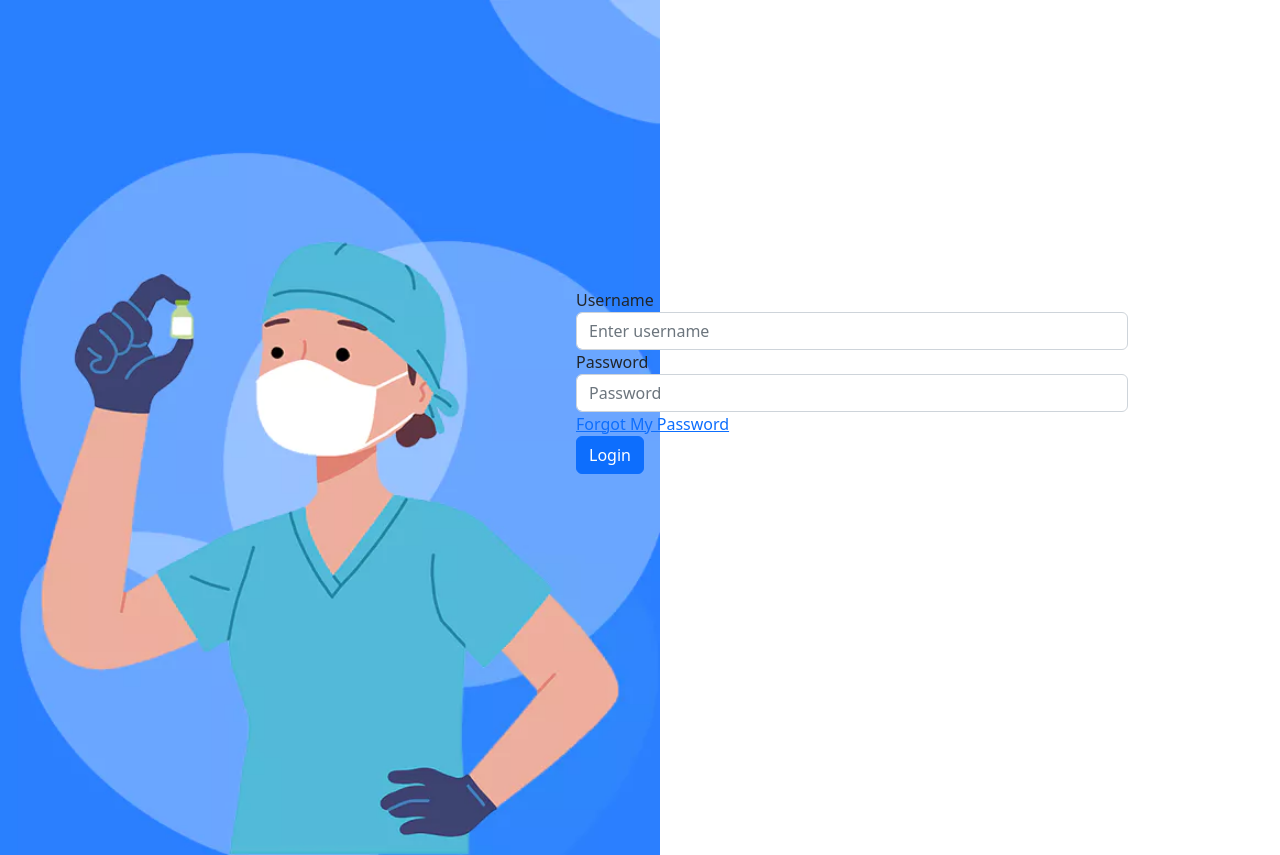
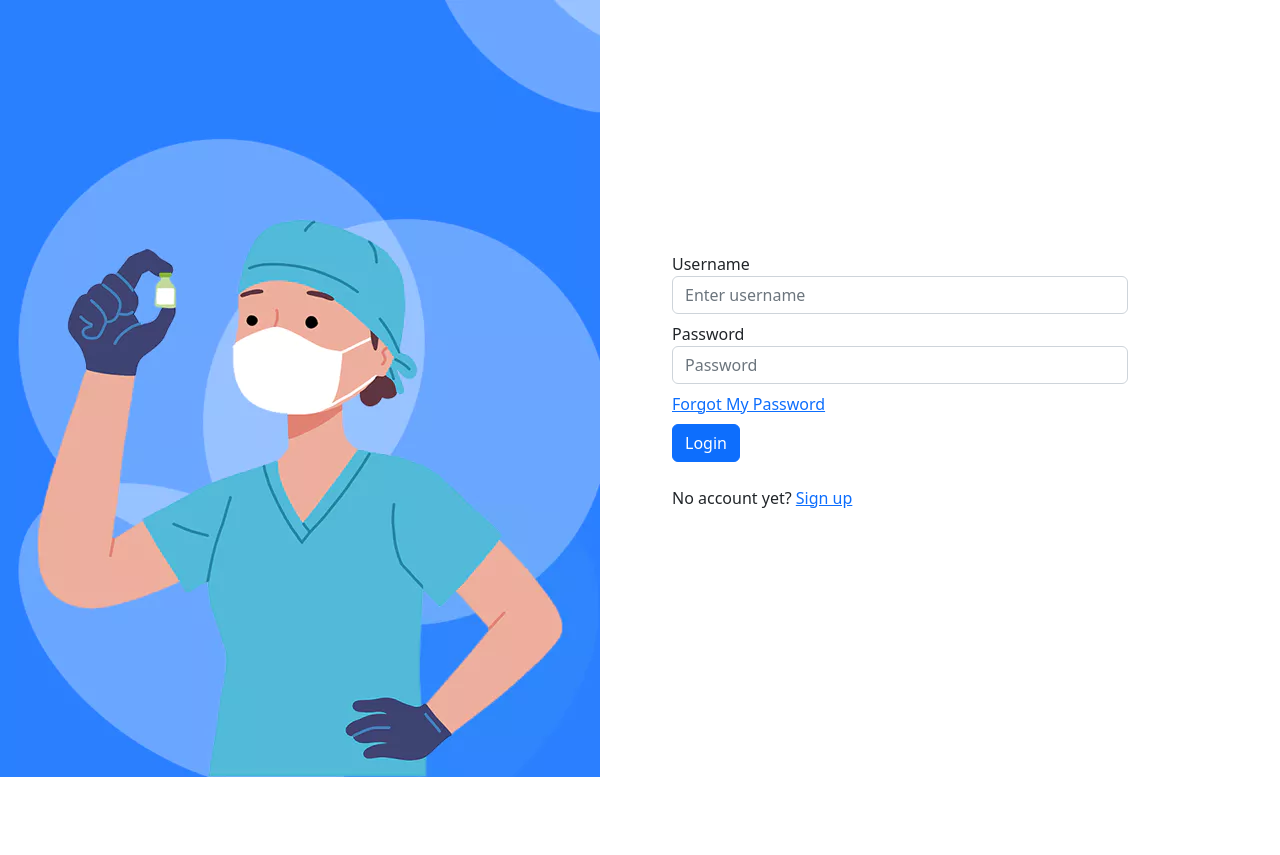
Before and after one commit to Nikolskiee/CMSC128.2-PROJECT, a Django app: page /login/ in a window 1280 px wide. After the commit the page ends 777 px from the top, so only its background shows below. Run offline with Django 4.2, Linux system fonts and the light colour scheme; some libraries are stand-ins or nearby versions.

Commit message:
fixed login and signup

```diff
--- a/seirvice/seirv_app/templates/login.html
+++ b/seirvice/seirv_app/templates/login.html
@@ -10,27 +10,28 @@
   <body>
     <div class="container" style="margin-left: 0; padding-left: 0;">
       <div class="row">
-        <div class="col-xl-6 d-none d-xl-block">
-          <img src = "{% static 'doctor2-600w.png' %}" height="110%">
+        <div class="col-md-7 d-none d-xl-block">
+          <img src = "{% static 'doctor2-600w.png' %}" height="100%">
         </div>
-        <div class="col-xl-6 align-self-center">
+        <div class="col-md-5 align-self-center">
           <form method="post">
             {% csrf_token %}
-            <div class="form-group">
+            <div class="form-group pb-2">
               <label for="username">Username</label>
               <input type="text" class="form-control" id="username" name="username" required placeholder="Enter username">
             </div>
-            <div class="form-group">
+            <div class="form-group pb-2">
               <label for="password">Password</label>
               <input type="password" class="form-control" id="password" name="password" required placeholder="Password">
             </div>
-            <div>
+            <div class="pb-2">
               <a href="{% url 'reset_password' %}" class="login-text5 forgotPass">Forgot My Password</a>
             </div>
             <button type="submit"  name='login' class="btn btn-primary">Login</button>
+            <br>
+            <br>
+            <p>No account yet? <a href="{% url 'signup' %}">Sign up</a></p>
           </form>
-            </div>
-          </div>
         </div>
       </div>
     </div>
```
Also changed, not shown: seirvice/seirv_app/templates/signup.html (+4 -3 lines).
